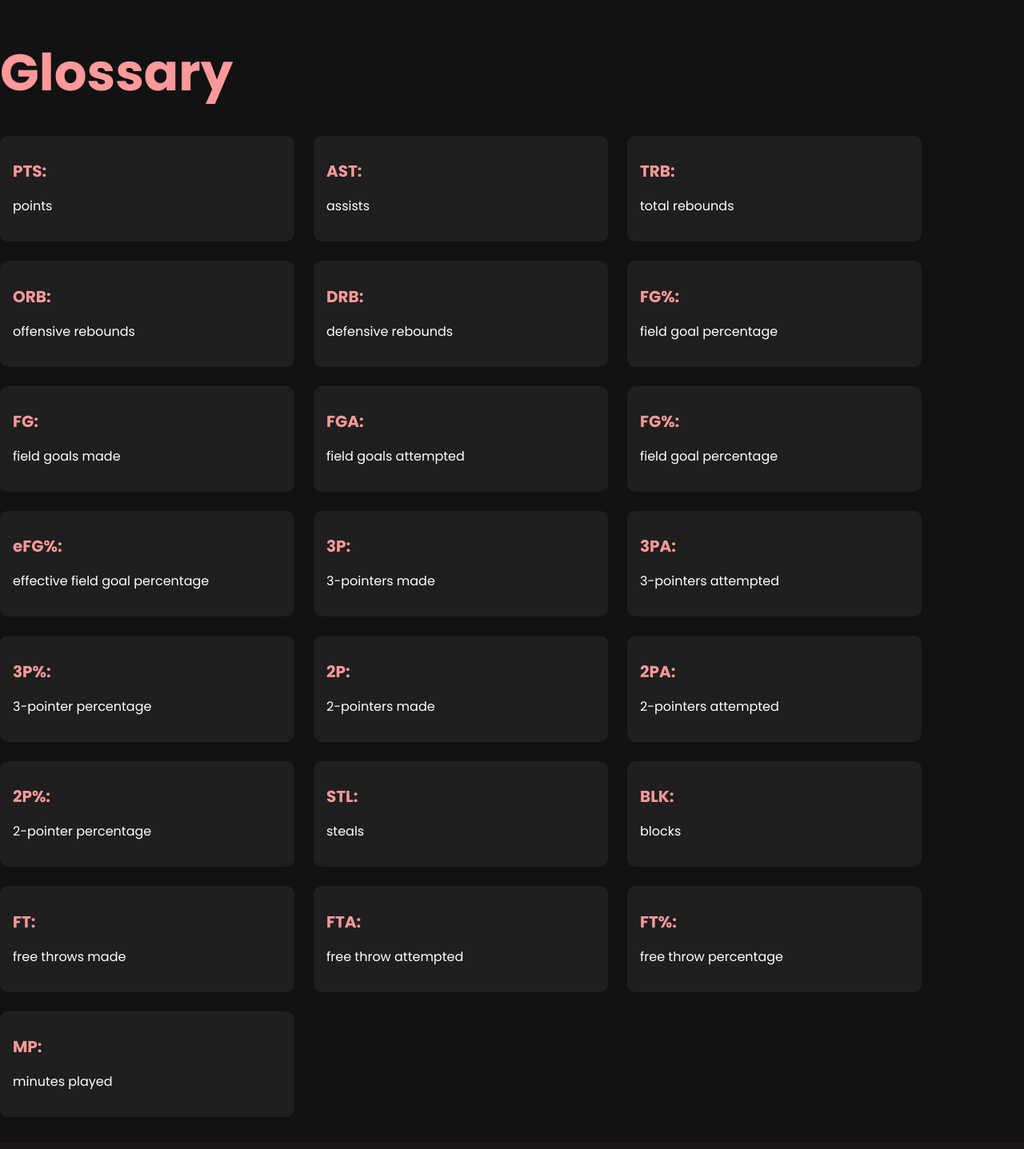
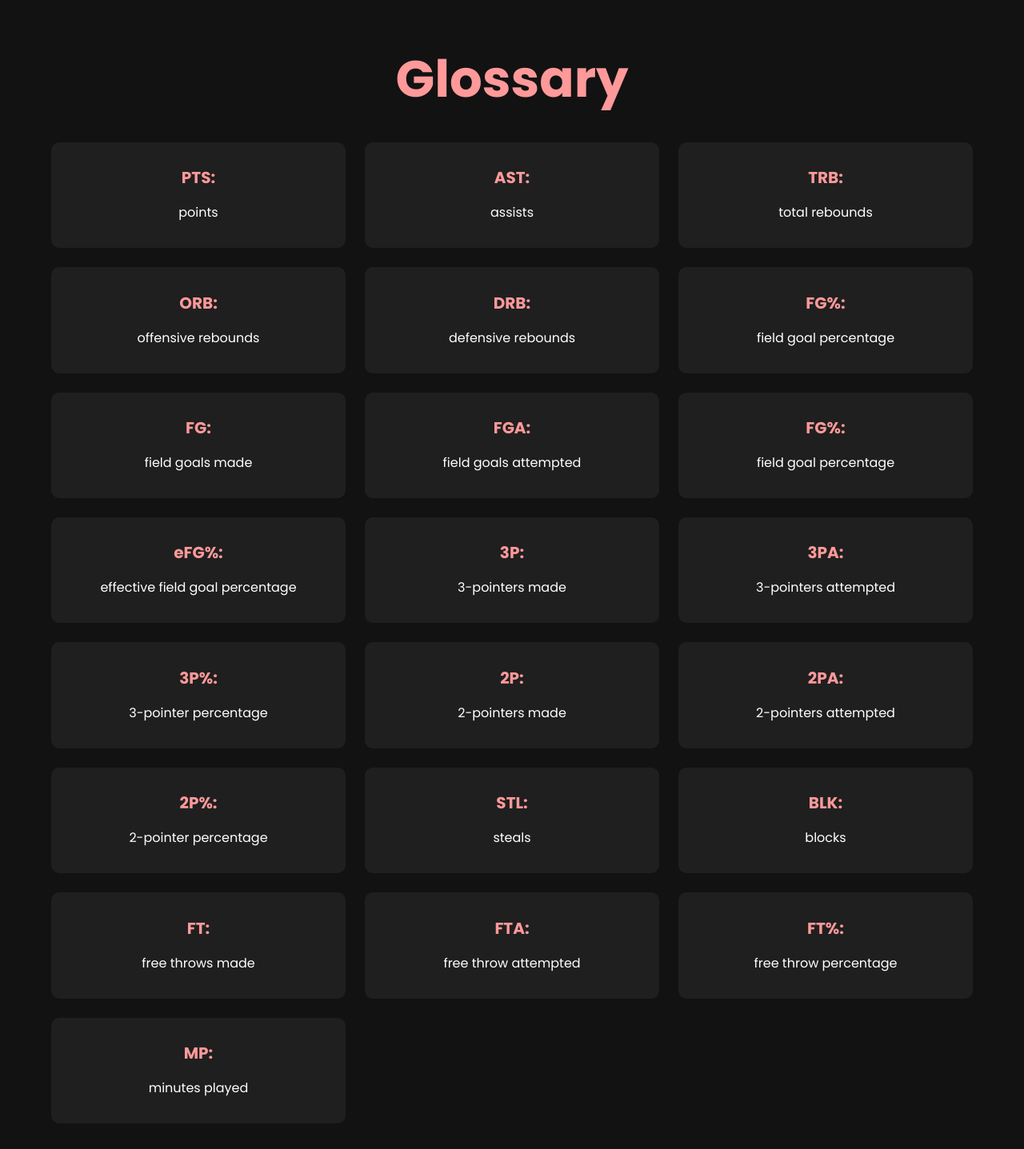
Before and after one commit to rohilverma13/headtohead, a Flask app: page /help in a window 1280 px wide. Shown: the whole page at 80% size. Before the commit the page ends 1363 px from the top, so only its background shows below. Run offline with Flask 3, Linux system fonts and the light colour scheme; parts of the project's set-up code (start-up, migrations or seed data) failed here and were passed over.

Commit message:
fixed centering glossary

```diff
--- a/static/css/help.css
+++ b/static/css/help.css
@@ -1,4 +1,13 @@
 /* Glossary Content Styling */
+
+.container {
+    text-align: center;
+    margin-top: 1vh;
+    display: flex;
+    flex-direction: column;
+    align-items: center;
+    width: 100%;
+}
 
 .page-title {
     font-size: 4rem;
--- a/static/js/radarChart.js
+++ b/static/js/radarChart.js
@@ -63,7 +63,7 @@ export function RadarChart(id, data, options) {
   // Initiate the radar chart SVG
   var svg = d3.select(id).append("svg")
     .attr("width", cfg.w + cfg.margin.left + cfg.margin.right)
-    .attr("height", cfg.h + 80)
+    .attr("height", cfg.h + cfg.margin.top + cfg.margin.bottom)
     .attr("class", "radar" + id);
 
   // Append a g element with an initial scale of 80%
```
Also changed, not shown: static/css/index.css (+0 -15 lines).
